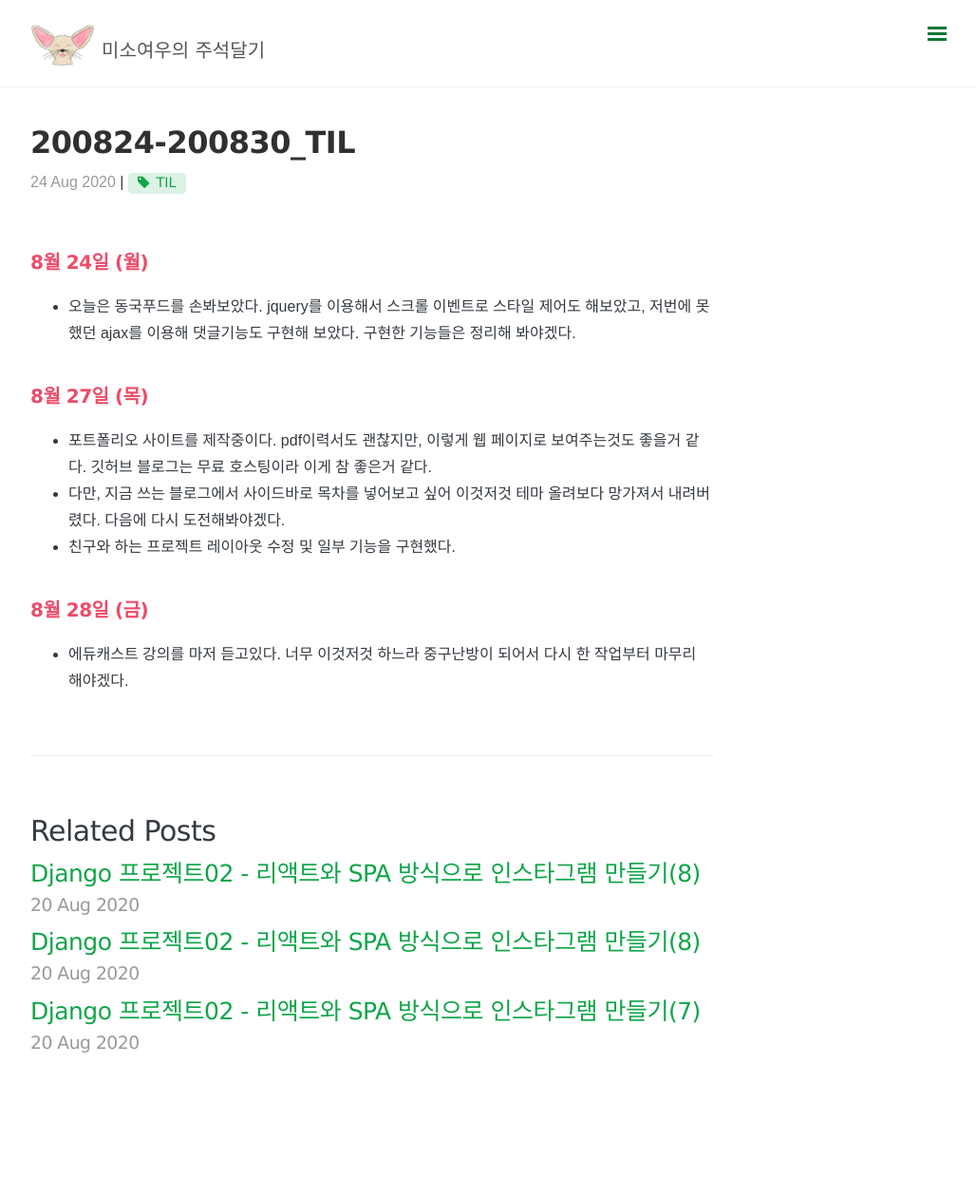
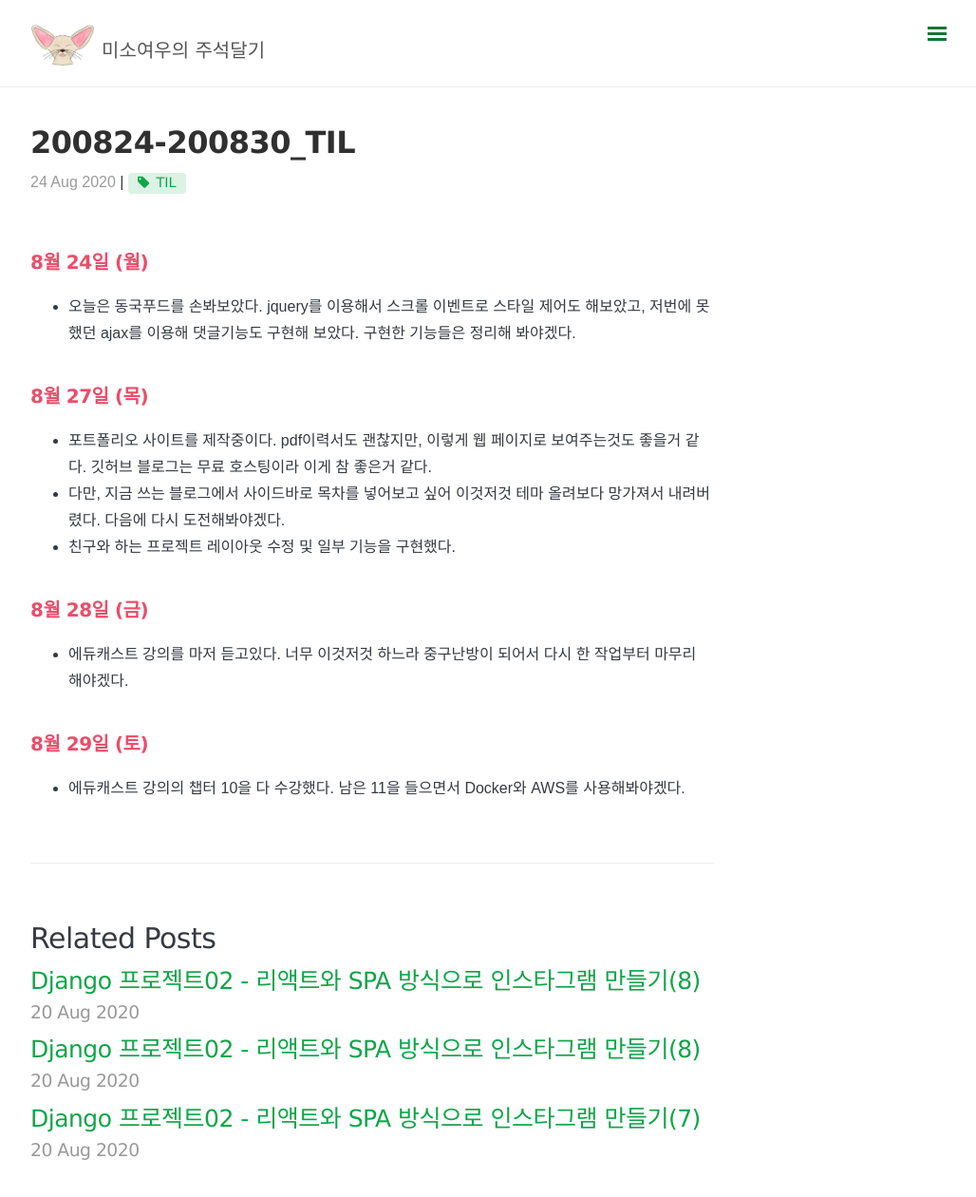
Before and after one commit to somefood/somefood.github.io, a Jekyll site: the page built from _posts/Today I Learned/2020-08-24-08-30-TIL.md, in a window 1280 px wide and 1284 px high. Shown: the top 1260 px of the window at 95% size, without its empty margins (248-1276 px from the left). Built offline with Jekyll 4.4.1, drawn with Linux system fonts in a browser that asks for light colours; nearby versions of some CDN libraries; comment, search, counter and statistics services are not loaded.

Commit message:
수정: 내용 추가

```diff
--- a/_posts/Today I Learned/2020-08-24-08-30-TIL.md
+++ b/_posts/Today I Learned/2020-08-24-08-30-TIL.md
@@ -18,3 +18,7 @@ comments: true
 
 ## 8월 28일 (금)
 - 에듀캐스트 강의를 마저 듣고있다. 너무 이것저것 하느라 중구난방이 되어서 다시 한 작업부터 마무리 해야겠다.
+
+
+## 8월 29일 (토)
+- 에듀캐스트 강의의 챕터 10을 다 수강했다. 남은 11을 들으면서 Docker와 AWS를 사용해봐야겠다.
```
